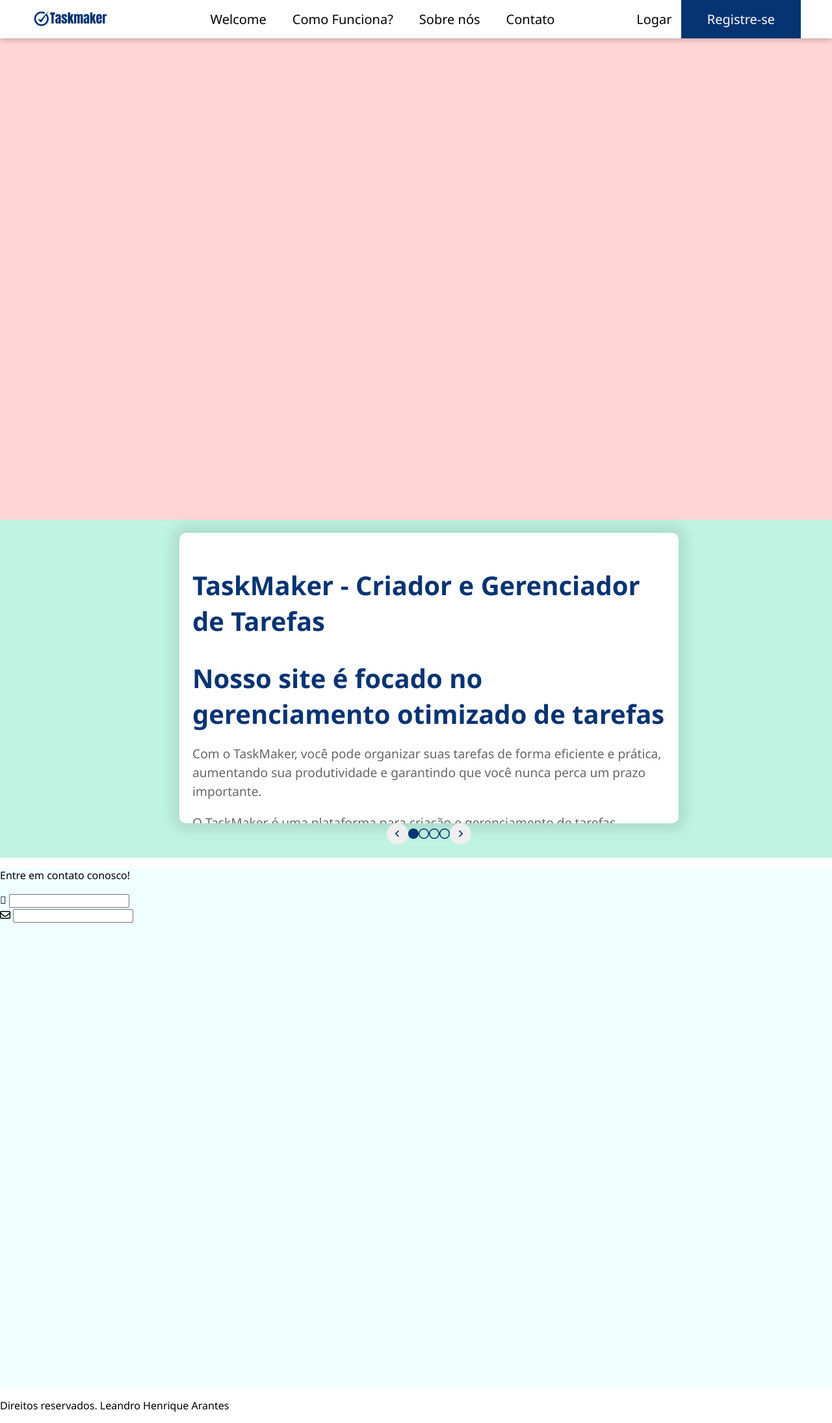
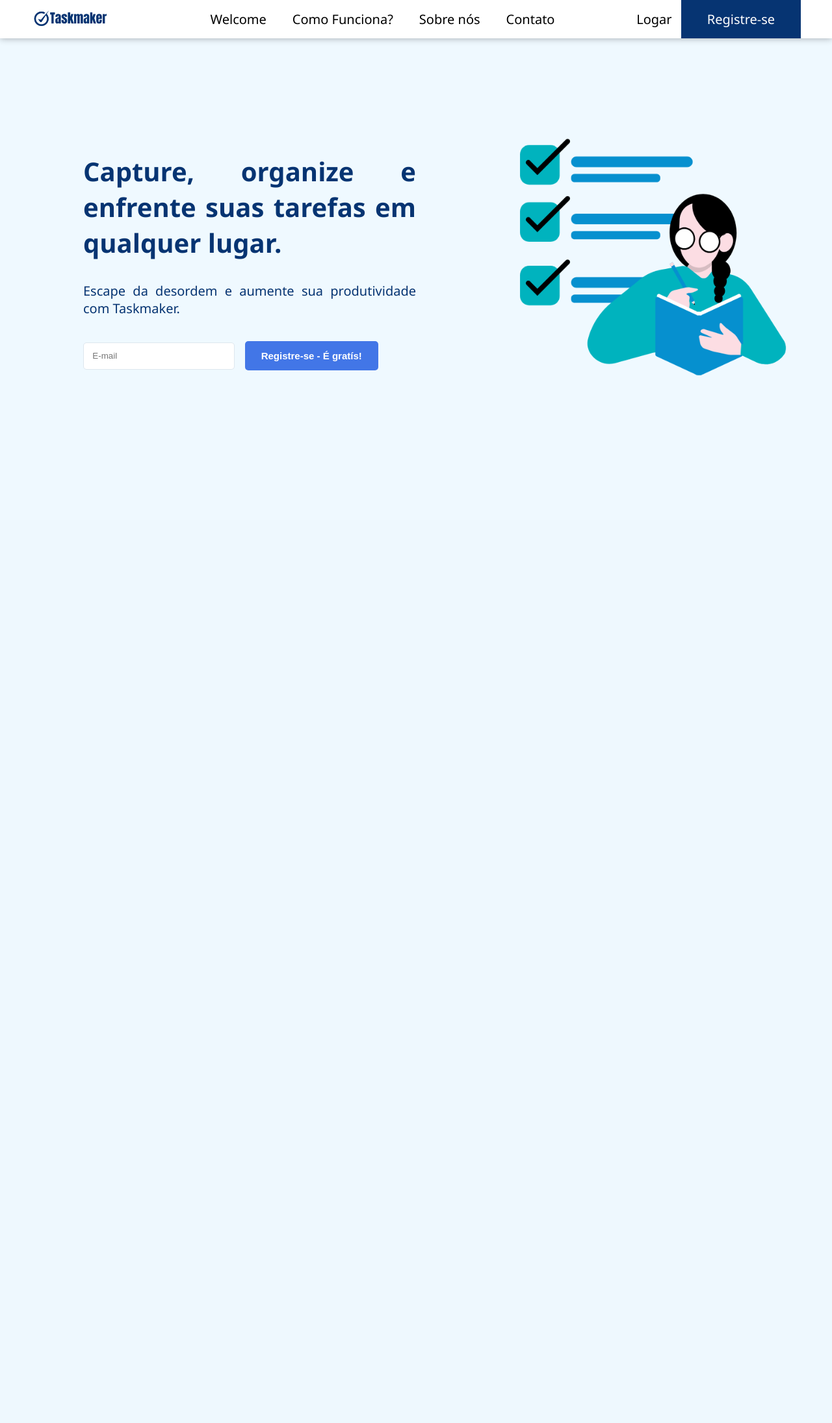
Before and after one commit to Leandr0Arantes/TaskMaker, a PHP site: page / in a window 1280 px wide. Shown: the whole page at 65% size. After the commit the page ends 578 px from the top, so only its background shows below. Run offline with PHP 8.4, Linux system fonts and the light colour scheme.

Commit message:
Feito alterações na index.php

```diff
--- a/assets/css/index.css
+++ b/assets/css/index.css
@@ -9,6 +9,18 @@
     font-family: 'Segoe UI', Tahoma, Geneva, Verdana, sans-serif;
 }
 
+/* VARIAVEIS DAS CORES DO SITE */
+:root {
+    --backgroud-header: white;
+    --font-header: black;
+}
+
+.dark-theme {
+    --backgroud-header: rgb(17, 17, 17);
+    --font-header: white;
+}
+/* VARIAVEIS DAS CORES DO SITE */
+
 /* HEADER */
 
 header {
@@ -17,7 +29,7 @@
     display: flex;
     justify-content: space-around;
     align-items: center;
-    background-color: white;
+    background-color: var(--backgroud-header);
     transition: 1s;
 }
 
@@ -52,13 +64,13 @@
 
 header ul li a {
     text-decoration: none;
-    color: rgb(0, 0, 0);
+    color: var(--font-header);
     font-size: 20px;
 }
 
 header a {
     text-decoration: none;
-    color: rgb(0, 0, 0);
+    color: var(--font-header);
     font-size: 20px;
 }
 
@@ -84,7 +96,84 @@
 .welcome {
     width: 100%;
     height: 100vh;
-    background-color: rgb(255, 213, 213);
+    background-color: rgb(239, 249, 255);
+    display: flex;
+    justify-content: center;
+    align-items: center;
+}
+
+.welcome .conteudo {
+    width: 40%;
+    display: flex;
+    justify-content: center;
+    align-items: center;
+    flex-direction: column;
+    padding: 2em;
+}
+
+.welcome .conteudo h1 {
+    width: 100%;
+    color: #063472;
+    text-align: justify;
+    font-size: 40px;
+
+}
+
+.welcome .conteudo p {
+    width: 100%;
+    margin: 0 0 0.5em 0;
+    color: #063472;
+    text-align: justify;
+    font-size: 20px;
+}
+
+.welcome .conteudo form {
+    width: 100%;
+    height: 100px;
+    display: flex;
+    justify-content: left;
+    align-items: center;
+}
+
+.welcome .conteudo form input {
+    color: #063472;
+    text-align: justify;
+    border: 1px solid rgb(221, 231, 238);
+    width: 40%;
+    height: 3em;
+    border-radius: 5px;
+    padding: 0px 1em;
+}
+
+.welcome .conteudo form button {
+    color: white;
+    text-align: justify;
+    background-color: #4276e7;
+    width: 40%;
+    height: 3em;
+    border: none;
+    border-radius: 5px;
+    margin-left: 3%;
+    cursor: pointer;
+    text-align: center;
+    font-size: 15px;
+    font-weight: bold;
+    transition: 0.5s;
+}
+
+.welcome .conteudo form button:hover {
+    background-color: #063472;
+}
+
+
+.welcome .imagem {
+    width: 40%;
+}
+
+.welcome .imagem img{
+    width: 80%;
+    height: 90%;
+    margin-left: 8em;
 }
 
 /* WELCOME */
--- a/index.php
+++ b/index.php
@@ -13,7 +13,7 @@
 <body>
     <header>
         <div class="logo-taskmaker">
-            <a href="index.php"><img src="assets/images/tasmaker_azul.png" alt=""></a>
+            <a href="index.php"><img id="imagem-logo" src="assets/images/taskmaker_logo_blue.png" alt=""></a>
         </div>
         <nav>
             <ul>
@@ -29,10 +29,19 @@
         </div>
     </header>
     <section class="welcome">
-        <form action="" method="post">
-            <input type="text">
-        </form>
+        <div class="conteudo">
+            <h1>Capture, organize e enfrente suas tarefas em qualquer lugar.</h1>
+            <p>Escape da desordem e aumente sua produtividade com Taskmaker.</p>
+            <form action="#">
+                <input type="email" name="email" id="email" placeholder="E-mail">
+                <button type="submit">Registre-se - É gratís!</button>
+            </form>
+        </div>
+        <div class="imagem">
+            <img src="assets/images/img_welcome.png" alt="">
+        </div>
     </section>
+      <!--
     <section id="funcionalidades" class="funcionalidades">
         <div class="container active">
             <div class="conteudo">
@@ -149,13 +158,14 @@
 
         window.addEventListener('scroll', function() {
             const header = document.querySelector('header');
-            if (window.scrollY > 50) {
+            if (window.scrollY > 1) {
                 header.classList.add('scrolled');
             } else {
                 header.classList.remove('scrolled');
             }
         });
     </script>
+    -->
 </body>
 
 <?php
```
Also changed, not shown: testes/jogo_advinhacao.html (added, +34 -0 lines), testes/semaforo.html (added, +112 -0 lines), testes/temporizador.html (added, +52 -0 lines), assets/images/img_welcome.png (added), assets/images/taskmaker_icon.ico, assets/images/taskmaker_icon.png (deleted), assets/images/taskmaker_logo_black.png (added), assets/images/taskmaker_logo_blue.png (added), assets/images/taskmaker_logo_white.png (added), assets/images/tasmaker_azul.png (deleted).
